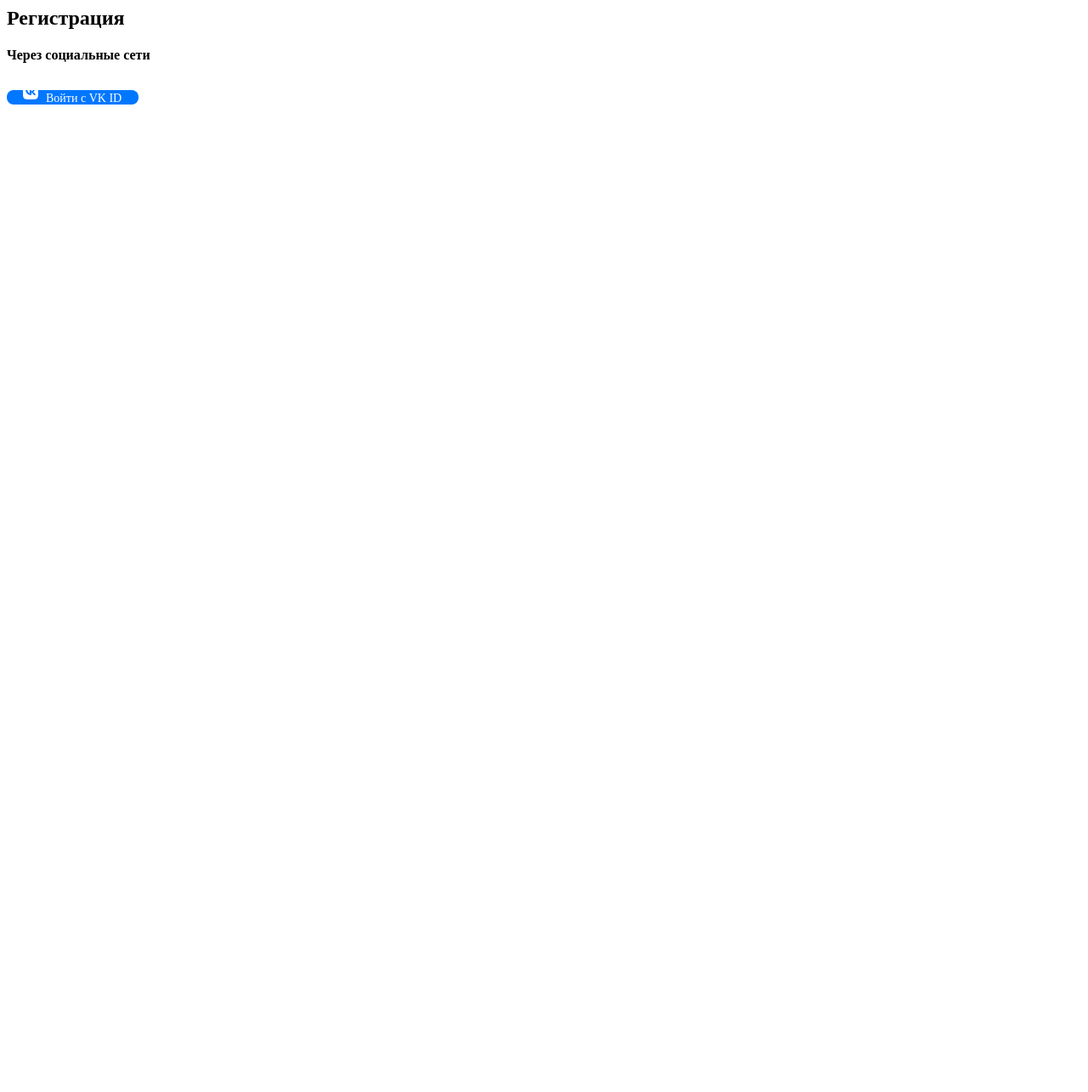
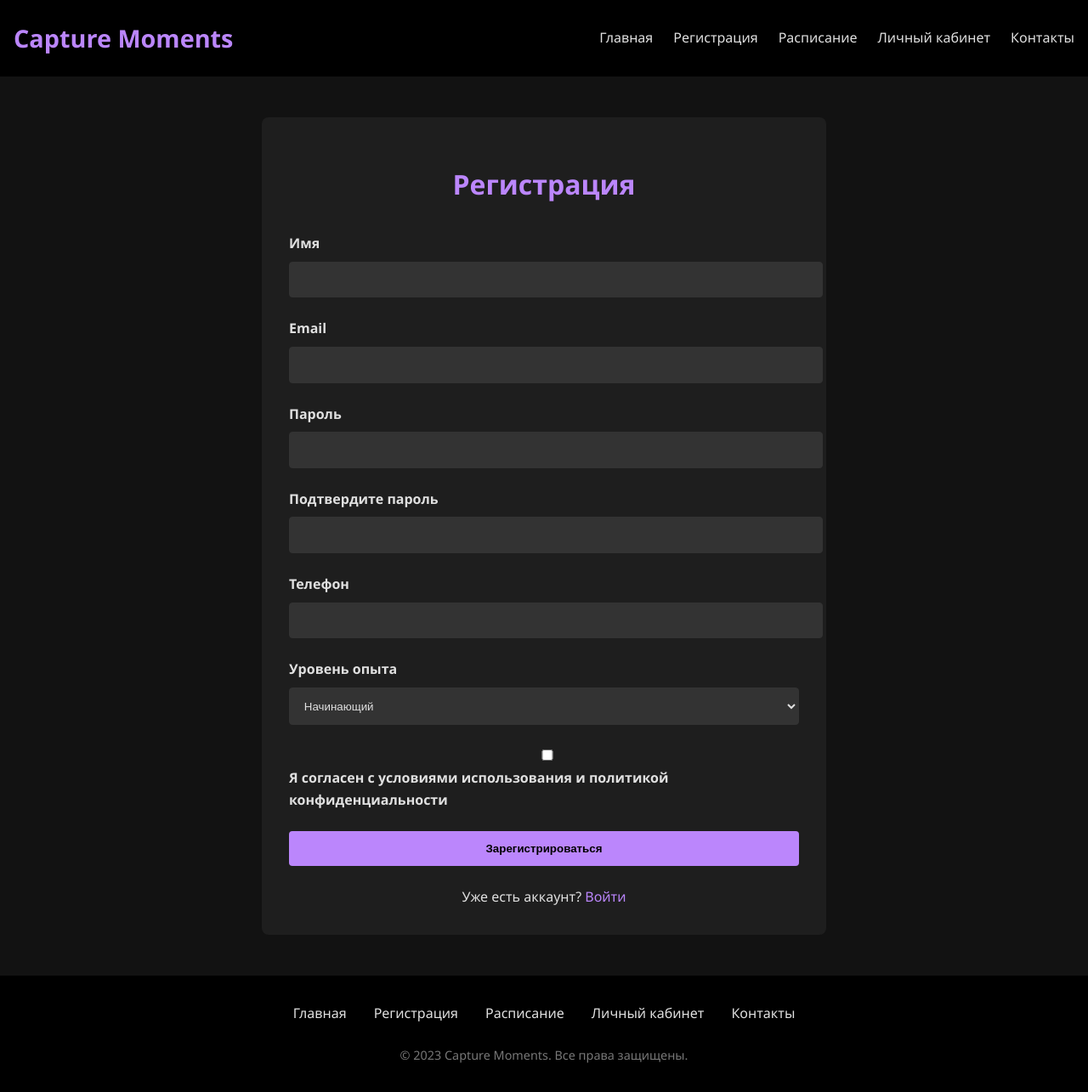
Before and after one commit to formylauspeha/proekt, a plain HTML site: page registration.html in a window 1280 px wide. Shown: the whole page at 85% size. Before the commit the page ends 800 px from the top, so only its background shows below. Drawn offline with Linux system fonts and the light colour scheme.

Commit message:
registration.html

```diff
--- a/registration.html
+++ b/registration.html
@@ -1,28 +1,227 @@
-<div class="container"><div class="row justify-content-center"><div class="col-md-9 col-lg-7 col-xl-6 col-ul-5"><main class="content p-3" id="content"><div class="px-3 py-2"><h2 class="text-center mb-3">Регистрация</h2><h4 class="text-center mb-3 font-weight-normal">Через социальные сети</h4><div class="soc-container mb-3"><div class="d-flex justify-content-center"><a class="vkuiButton d-inline-block" span class="vkuiButton__in d-flex align-items-center justify-content-center"><span class="vkuiButton__before"><svg class="d-block" xmlns="http://www.w3.org/2000/svg" fill="none" viewBox="0 0 24 24" width="24" height="24" style="width: 24px; height: 24px;"><path fill="currentColor" fill-rule="evenodd" d="M4.265 4.265C3 5.531 3 7.567 3 11.64v.72c0 4.073 0 6.11 1.265 7.375S7.567 21 11.64 21h.72c4.073 0 6.11 0 7.375-1.265S21 16.433 21 12.36v-.72c0-4.073 0-6.11-1.265-7.375S16.433 3 12.36 3h-.72C7.567 3 5.53 3 4.265 4.265M6 8.5c.096 4.682 2.556 7.5 6.61 7.5h.235v-2.679c1.476.15 2.577 1.254 3.026 2.679H18c-.577-2.132-2.075-3.31-3.005-3.76.93-.558 2.246-1.908 2.556-3.74h-1.937c-.406 1.49-1.615 2.84-2.77 2.968V8.5h-1.968v5.197c-1.197-.3-2.759-1.757-2.823-5.197z" clip-rule="evenodd"></path></svg></span><span class="vkuiButton__content">Войти с VK ID</span></span></a><style>
-            .vkuiButton {
-                width: 217px;
-                background-color: #07f;
-                color: #fff;
-                min-height: 36px;
+<!DOCTYPE html>
+<html lang="ru">
+<head>
+    <meta charset="UTF-8">
+    <meta name="viewport" content="width=device-width, initial-scale=1.0">
+    <title>Capture Moments - Регистрация</title>
+    <style>
+        :root {
+            --bg-color: #121212;
+            --text-color: #e0e0e0;
+            --primary-color: #bb86fc;
+            --secondary-color: #03dac6;
+            --card-bg: #1e1e1e;
+        }
+
+        body {
+            font-family: 'Segoe UI', Tahoma, Geneva, Verdana, sans-serif;
+            background-color: var(--bg-color);
+            color: var(--text-color);
+            margin: 0;
+            padding: 0;
+            line-height: 1.6;
+        }
+
+        header {
+            background-color: #000;
+            padding: 1rem;
+            display: flex;
+            justify-content: space-between;
+            align-items: center;
+        }
+
+        .logo {
+            font-size: 1.8rem;
+            font-weight: bold;
+            color: var(--primary-color);
+        }
+
+        nav ul {
+            display: flex;
+            list-style: none;
+        }
+
+        nav ul li {
+            margin-left: 1.5rem;
+        }
+
+        nav ul li a {
+            color: var(--text-color);
+            text-decoration: none;
+            transition: color 0.3s;
+        }
+
+        nav ul li a:hover {
+            color: var(--primary-color);
+        }
+
+        .registration-container {
+            max-width: 600px;
+            margin: 3rem auto;
+            padding: 2rem;
+            background-color: var(--card-bg);
             border-radius: 8px;
-                min-width: 80px;
-                user-select: none;
         }
-            .vkuiButton:hover {
-                background-color: #2483e4;
-                color: #fff;
+
+        .registration-container h1 {
+            text-align: center;
+            color: var(--primary-color);
+            margin-bottom: 2rem;
+        }
+
+        .form-group {
+            margin-bottom: 1.5rem;
+        }
+
+        .form-group label {
+            display: block;
+            margin-bottom: 0.5rem;
+            font-weight: bold;
+        }
+
+        .form-group input,
+        .form-group select {
+            width: 100%;
+            padding: 0.8rem;
+            border: 1px solid #333;
+            border-radius: 4px;
+            background-color: #333;
+            color: var(--text-color);
+        }
+
+        .btn {
+            background-color: var(--primary-color);
+            color: #000;
+            padding: 0.8rem 1.5rem;
+            border: none;
+            border-radius: 4px;
+            font-weight: bold;
+            cursor: pointer;
+            transition: background-color 0.3s;
+            text-decoration: none;
+            display: inline-block;
+            width: 100%;
+            text-align: center;
+        }
+
+        .btn:hover {
+            background-color: #9a67ea;
+        }
+
+        .login-link {
+            text-align: center;
+            margin-top: 1.5rem;
+        }
+
+        .login-link a {
+            color: var(--primary-color);
             text-decoration: none;
         }
-            .vkuiButton__in {
-                min-height: inherit;
+
+        footer {
+            background-color: #000;
+            padding: 2rem 1rem;
+            text-align: center;
         }
-            .vkuiButton__before {
-                padding-left: 16px;
+
+        .footer-links {
+            display: flex;
+            justify-content: center;
+            margin-bottom: 1.5rem;
         }
-            .vkuiButton__content {
-                margin-left: 6px;
-                font-size: 14px;
-                line-height: 18px;
-                padding-right: 20px;
+
+        .footer-links a {
+            color: var(--text-color);
+            margin: 0 1rem;
+            text-decoration: none;
         }
-        </style></div></div></div></main></div></div></div>
+
+        .footer-links a:hover {
+            color: var(--primary-color);
+        }
+
+        .copyright {
+            color: #777;
+            font-size: 0.9rem;
+        }
+    </style>
+</head>
+<body>
+    <header>
+        <div class="logo">Capture Moments</div>
+        <nav>
+            <ul>
+                <li><a href="index.html">Главная</a></li>
+                <li><a href="registration.html">Регистрация</a></li>
+                <li><a href="schedule.html">Расписание</a></li>
+                <li><a href="account.html">Личный кабинет</a></li>
+                <li><a href="#">Контакты</a></li>
+            </ul>
+        </nav>
+    </header>
+
+    <div class="registration-container">
+        <h1>Регистрация</h1>
+        <form>
+            <div class="form-group">
+                <label for="name">Имя</label>
+                <input type="text" id="name" required>
+            </div>
+
+            <div class="form-group">
+                <label for="email">Email</label>
+                <input type="email" id="email" required>
+            </div>
+
+            <div class="form-group">
+                <label for="password">Пароль</label>
+                <input type="password" id="password" required>
+            </div>
+
+            <div class="form-group">
+                <label for="confirm-password">Подтвердите пароль</label>
+                <input type="password" id="confirm-password" required>
+            </div>
+
+            <div class="form-group">
+                <label for="phone">Телефон</label>
+                <input type="tel" id="phone">
+            </div>
+
+            <div class="form-group">
+                <label for="experience">Уровень опыта</label>
+                <select id="experience">
+                    <option value="beginner">Начинающий</option>
+                    <option value="intermediate">Любитель</option>
+                    <option value="advanced">Профессионал</option>
+                </select>
+            </div>
+
+            <div class="form-group">
+                <label>
+                    <input type="checkbox" required> Я согласен с условиями использования и политикой конфиденциальности
+                </label>
+            </div>
+
+            <button type="submit" class="btn">Зарегистрироваться</button>
+
+            <div class="login-link">
+                Уже есть аккаунт? <a href="#">Войти</a>
+            </div>
+        </form>
+    </div>
+
+    <footer>
+        <div class="footer-links">
+            <a href="index.html">Главная</a>
+            <a href="registration.html">Регистрация</a>
+            <a href="schedule.html">Расписание</a>
+            <a href="account.html">Личный кабинет</a>
+            <a href="#">Контакты</a>
+        </div>
+        <div class="copyright">
+            © 2023 Capture Moments. Все права защищены.
+        </div>
+    </footer>
+</body>
+</html>
```
Lines whose indentation alone changed are shown as unchanged.
